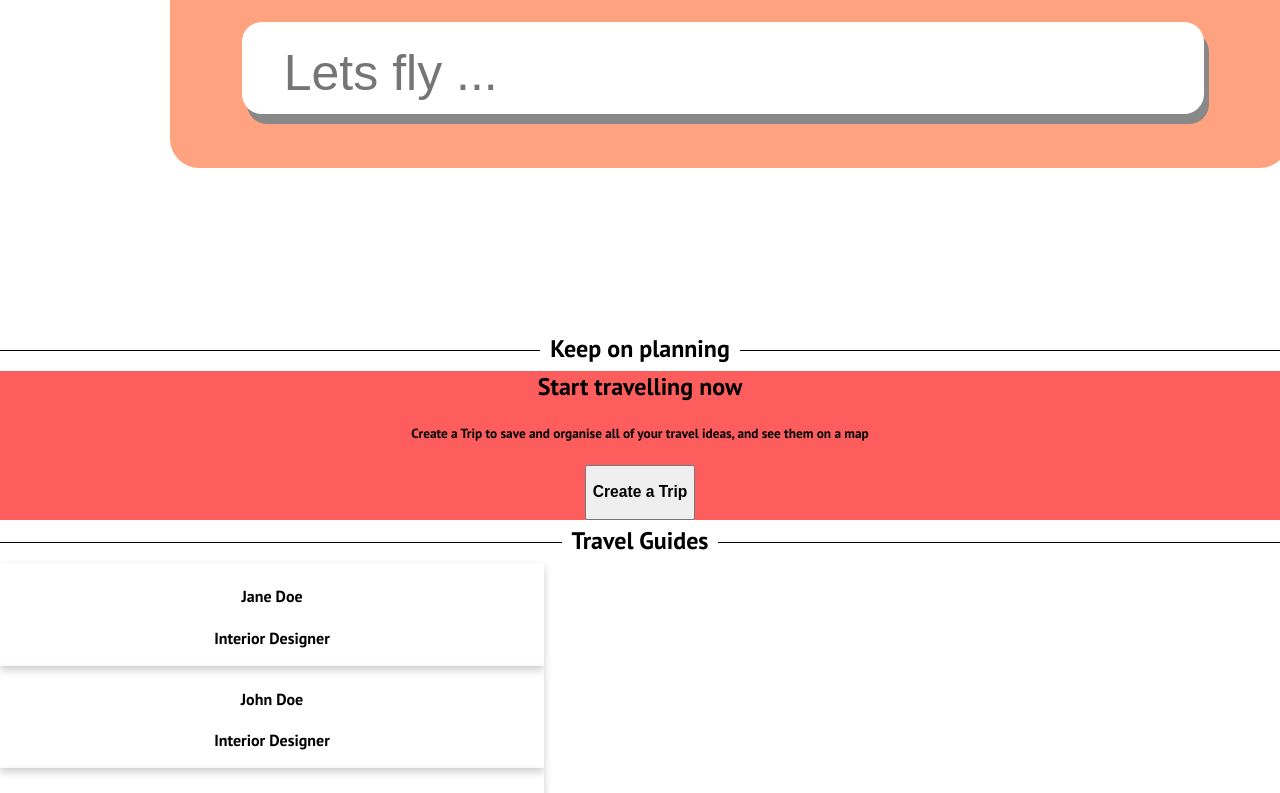
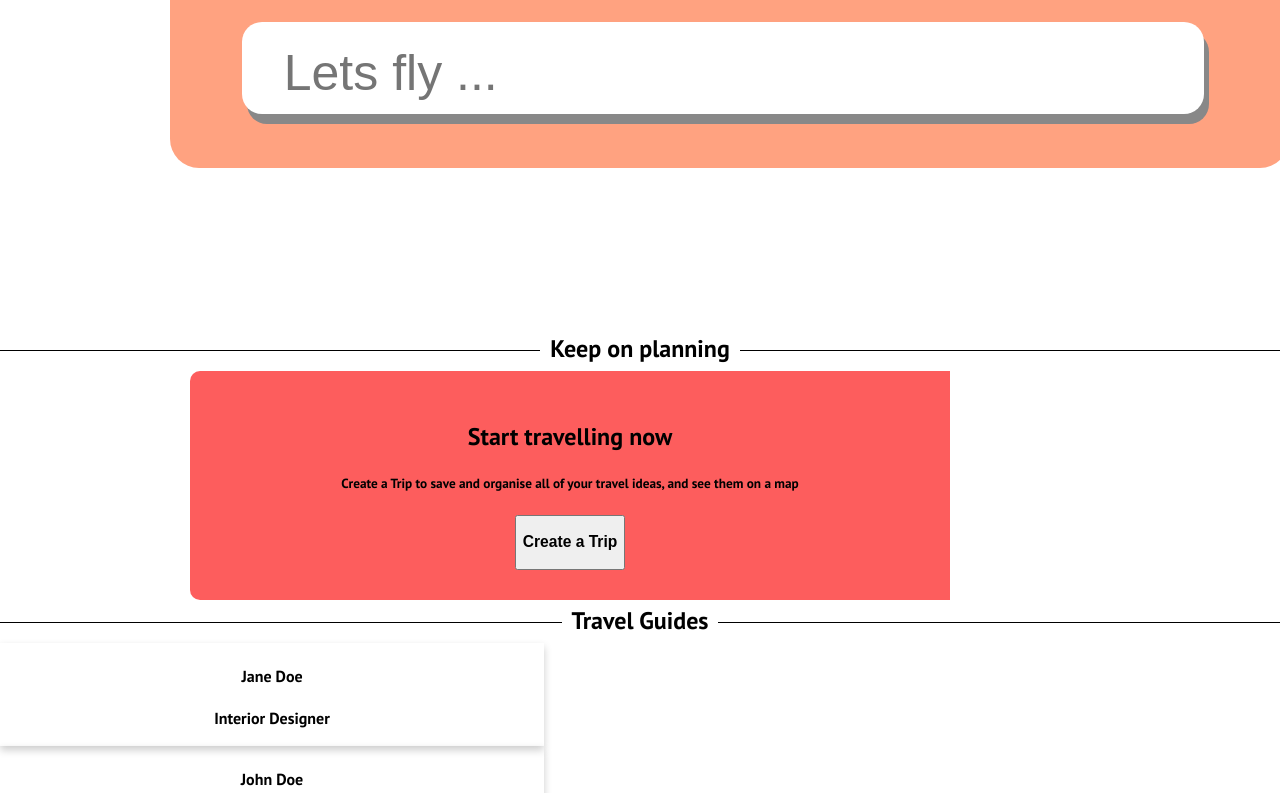
Before and after one commit to jokale/travel-app, a React (Create React App) app: page / in a window 1280 px wide. Shown: the part 507-1300 px from the top of the page. Built offline with nearby package versions, Linux system fonts and the light colour scheme.

Commit message:
styling 3rd block width and padding

```diff
--- a/src/index.css
+++ b/src/index.css
@@ -58,6 +58,11 @@ input[type=text] {
 
 div#color-block{
   background-color:#FD5D5D;
+  padding:30px;
+  border-radius: 10px 0px 0px 10px;
+  width: 700px;
+  position: relative; left: 190px;
+
 }
 
 div#container{
```
